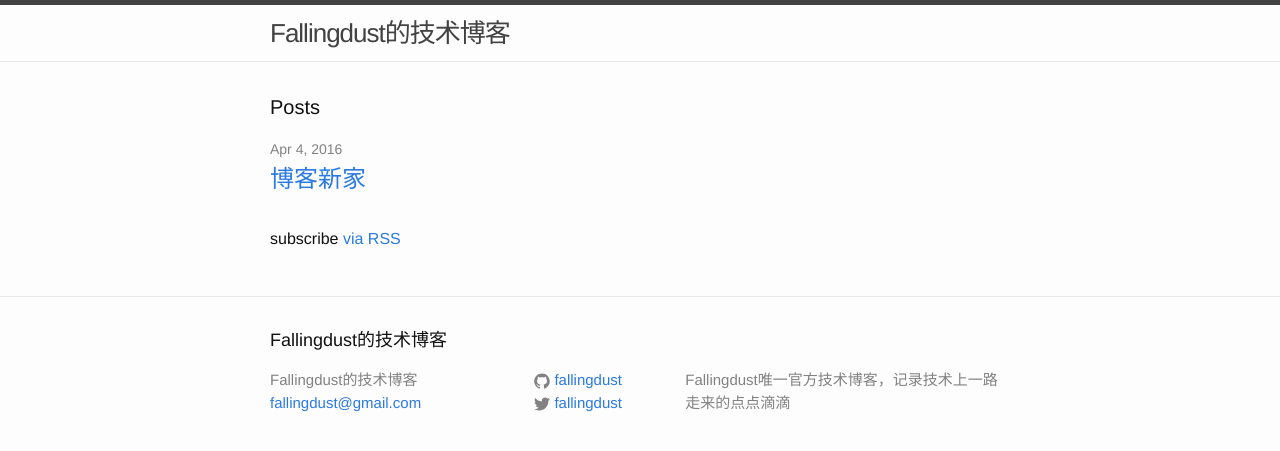
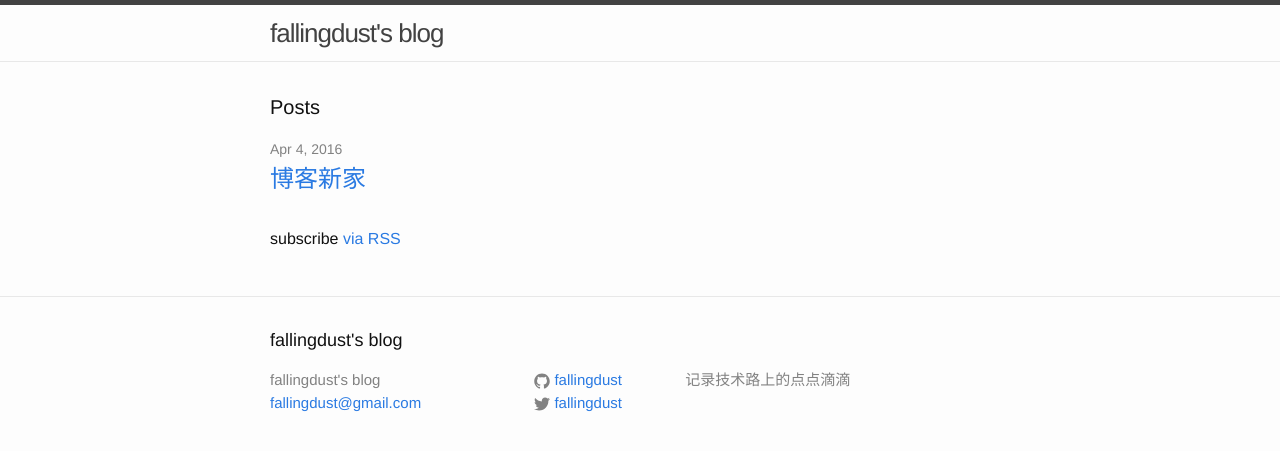
Before and after one commit to fallingdust/fallingdust.github.io, a Jekyll site: the page built from index.html, in a window 1280 px wide. Shown: the top 451 px of the page. Built offline with Jekyll 4.4.1, drawn with Linux system fonts in a browser that asks for light colours.

Commit message:
修改博客描述

```diff
--- a/_config.yml
+++ b/_config.yml
@@ -6,10 +6,10 @@
 # 'jekyll serve'. If you change this file, please restart the server process.
 
 # Site settings
-title: Fallingdust的技术博客
+title: fallingdust's blog
 email: fallingdust@gmail.com
 description: > # this means to ignore newlines until "baseurl:"
-  Fallingdust唯一官方技术博客，记录技术上一路走来的点点滴滴
+  记录技术路上的点点滴滴
 baseurl: "" # the subpath of your site, e.g. /blog
 url: "http://fallingdust.gitbug.io" # the base hostname & protocol for your site
 twitter_username: fallingdust
```
